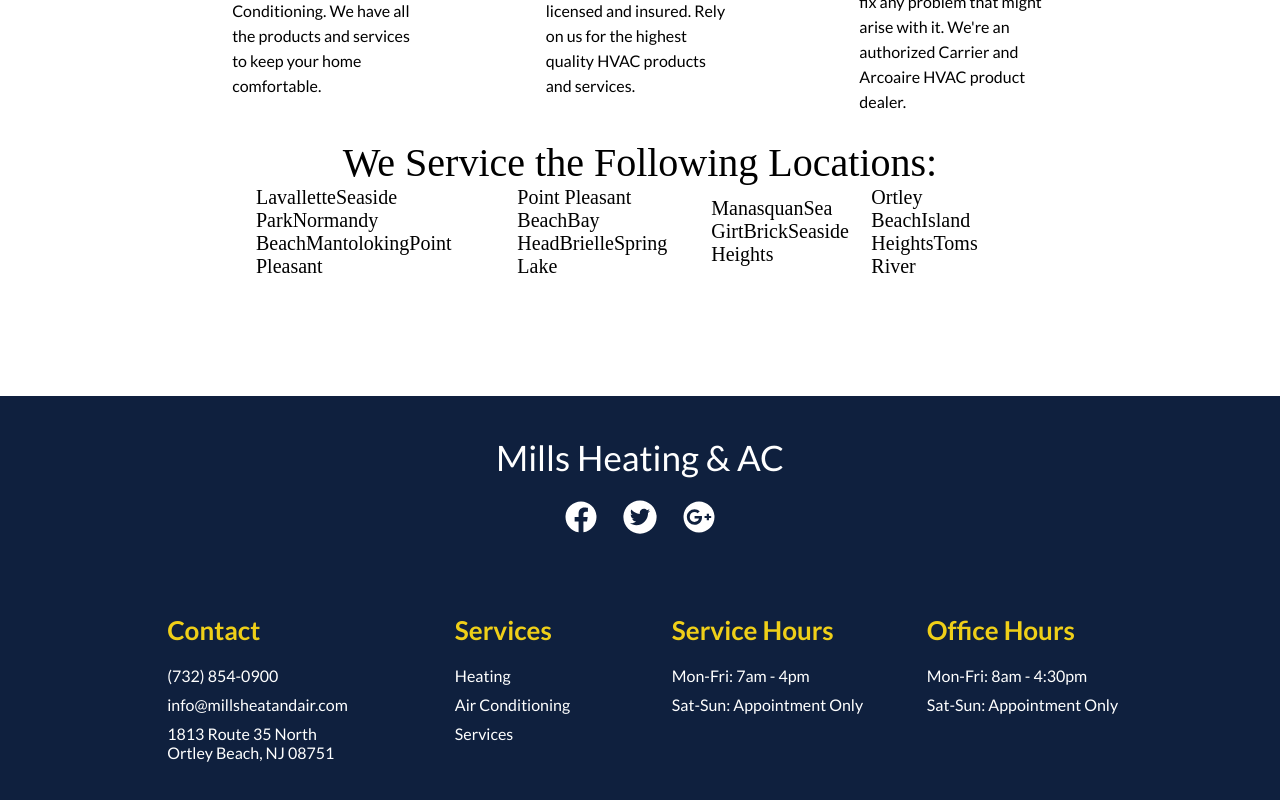
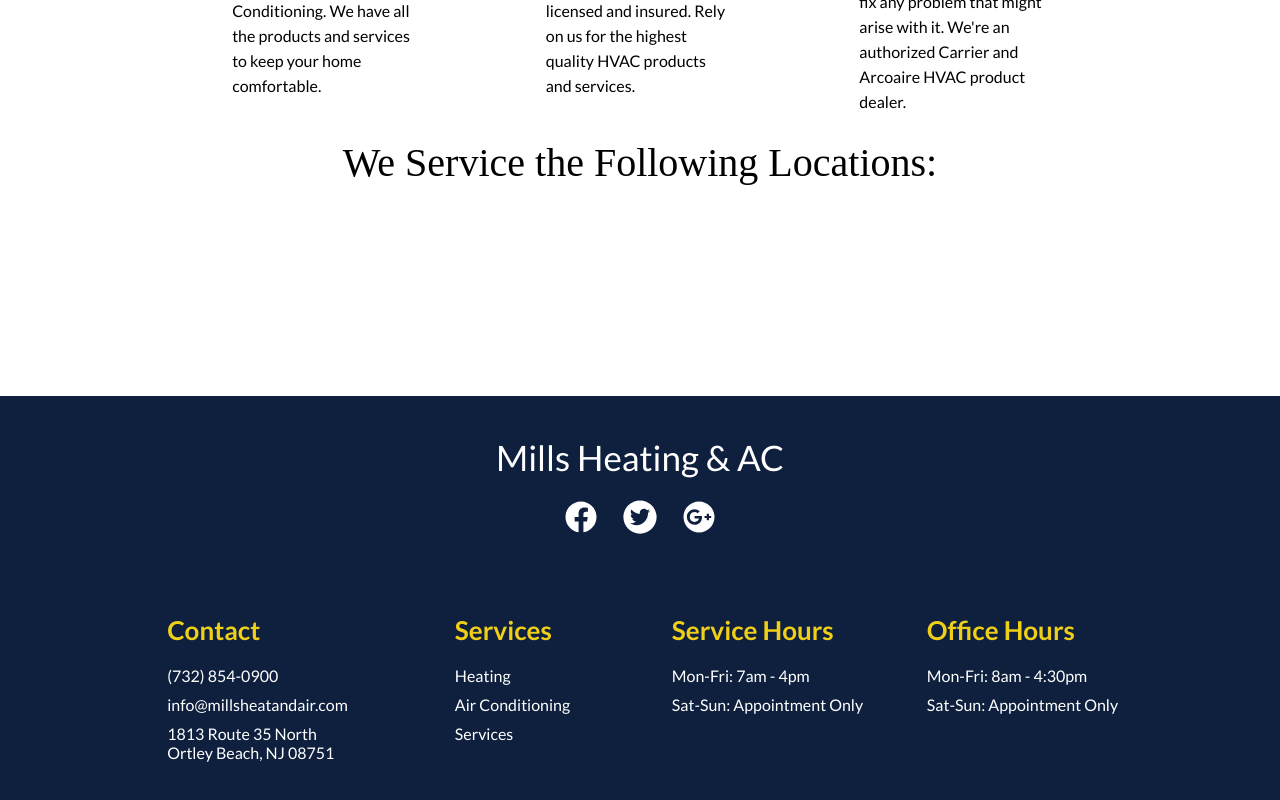
Before and after one commit to danlaratta/Heating_AC_Redesign, a React (Create React App) app in the folder frontend/: page / in a window 1280 px wide. Shown: the part 1264-2064 px from the top of the page. Built offline with nearby package versions, Linux system fonts and the light colour scheme.

Commit message:
same bullshit different commit

```diff
--- a/frontend/src/pages/Home.jsx
+++ b/frontend/src/pages/Home.jsx
@@ -122,29 +122,45 @@
     font-size: 4rem;
 `
 
+/*
 const LocationContainer = styled.div`
-    width: 100%;
+    width: 80%;
+    display: flex;
+    flex-wrap: wrap;
+`
+
+const LocationItem = styled.ul`
     display: flex;
     flex-direction: column;
-    flex-wrap: wrap;
-    align-items: center;
-    justify-content: space-between;
+    background-color: red;
+    justify-content: space-around;
 `
 
-const LocationItem = styled.div`
-    width: 60%;
+const LocationText = styled.span`
     display: flex;
-    align-items: center;
-    justify-content: space-between;
-    flex: 1 0 25%;
+    justify-content: space-around;
+    font-size: 2rem;
+`
+*/
+
+const LocationContainer = styled.div`
+    width: 80%;
+    display: flex;
+    flex-wrap: wrap;
 `
 
-
+const LocationItem = styled.ul`
+    display: flex;
+    flex-direction: column;
+    background-color: red;
+    justify-content: space-around;
+`
 
 const LocationText = styled.span`
+    display: flex;
+    justify-content: space-around;
     font-size: 2rem;
 `
-
 
 
 
@@ -229,6 +245,10 @@
         ['Ortley Beach', 'Island Heights',  'Toms River'],
     ]
 
+
+
+
+
     const controls = useAnimation()
 
     const [ref, inView] = useInView()
@@ -282,15 +302,12 @@
                     <SectionTitle> We Service the Following Locations: </SectionTitle>
 
                     <LocationContainer>
-                        <LocationItem>
-                            {locations.map((location, key) =>
+                        {/* {locations.map((location, key) =>
+                            <LocationItem>
                                 <LocationText> {location} </LocationText>
-                            )}
-
-                        </LocationItem>
-
+                            </LocationItem>
+                        )} */}
                     </LocationContainer>
-
                 </ServiceAreaContainer>
 
             </InfoContainer>
```
